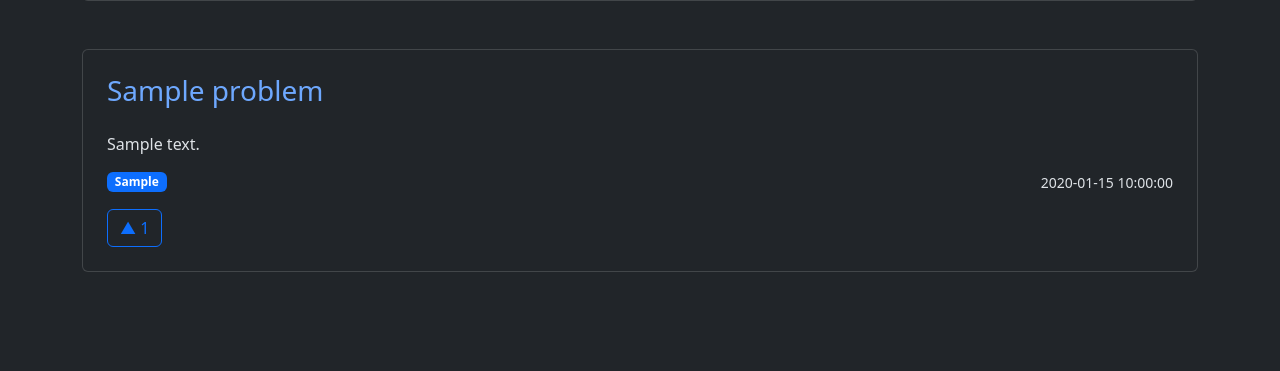
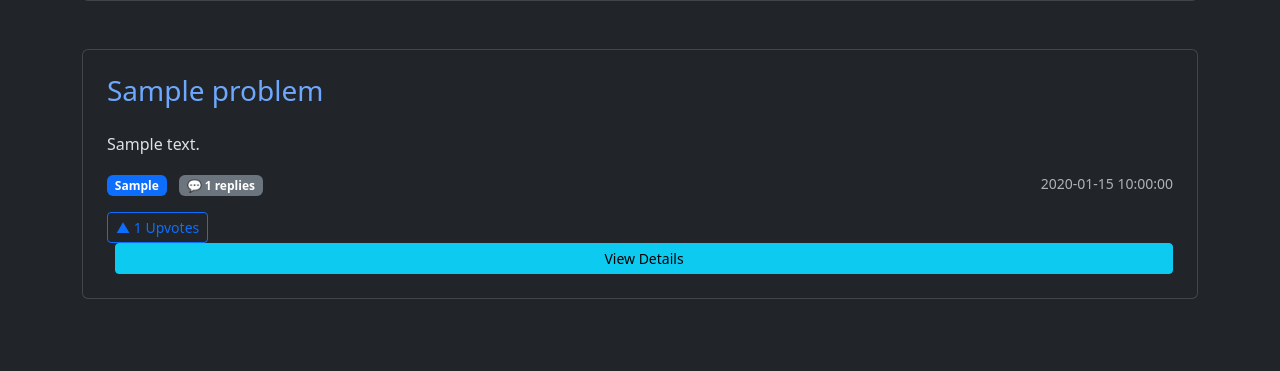
Before and after one commit to chirayugk/problem_board, a FastAPI app: page / in a window 1280 px wide. Shown: the part 473-844 px from the top of the page. Before the commit the page ends 745 px from the top, so only its background shows below. Run offline with FastAPI, Linux system fonts and the light colour scheme; tables that the repository leaves empty hold one stand-in row (values such as "Sample post").

Commit message:
modified for 1 st feature of replies

```diff
--- a/app/templates/index.html
+++ b/app/templates/index.html
@@ -101,15 +101,25 @@
 
         </p>
 
-        <div class="d-flex justify-content-between align-items-center">
+        <div class="d-flex justify-content-between align-items-center mb-3">
 
-            <span class="badge bg-primary">
+            <div>
 
-                {{ problem.tag }}
+                <span class="badge bg-primary">
 
-            </span>
+                    {{ problem.tag }}
 
-            <small>
+                </span>
+
+                <span class="badge bg-secondary ms-2">
+
+                    💬 {{ problem.replies|length }} replies
+
+                </span>
+
+            </div>
+
+            <small class="text-muted">
 
                 {{ problem.created_at }}
 
@@ -120,17 +130,27 @@
         <form
             action="/upvote/{{ problem.id }}"
             method="post"
+            style="display: inline;"
         >
 
             <button
-                class="btn btn-outline-primary mt-3"
+                class="btn btn-outline-primary btn-sm"
             >
 
-                ▲ {{ problem.upvotes }}
+                ▲ {{ problem.upvotes }} Upvotes
 
             </button>
 
         </form>
+
+        <a
+            href="/problem/{{ problem.id }}"
+            class="btn btn-info btn-sm ms-2"
+        >
+
+            View Details
+
+        </a>
 
     </div>
 
```
Also changed, not shown: app/templates/problem.html (+59 -3 lines).
